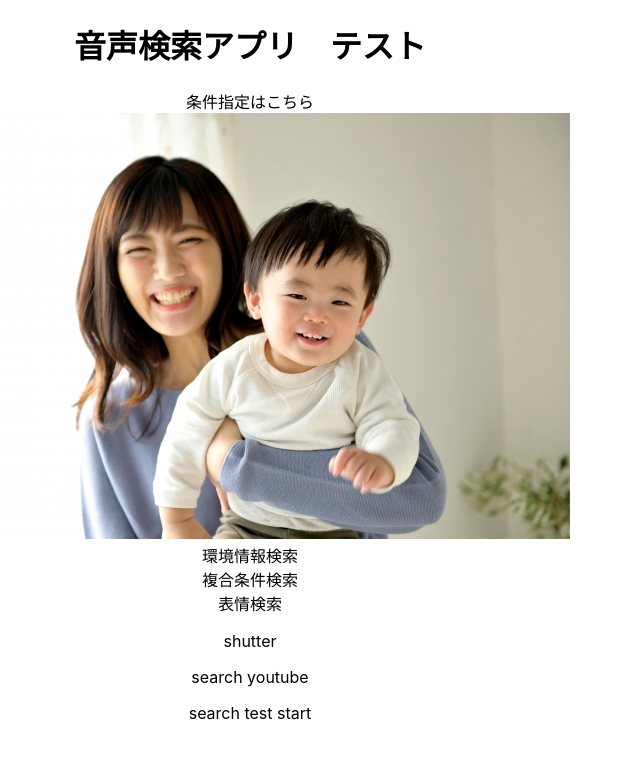
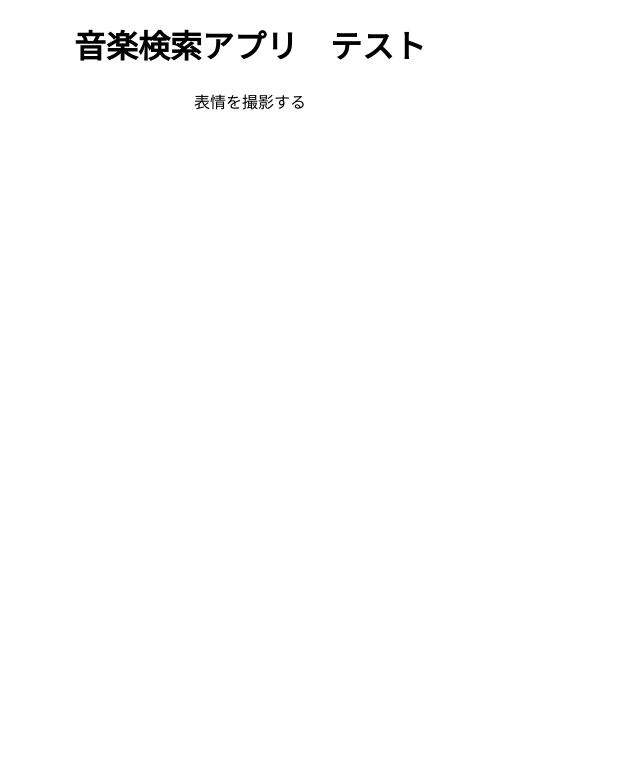
Before and after one commit to taichimurakami-github/webComp2021, a React (Create React App) app: page / in a window 1280 px wide. Shown: the top 758 px of the page, without its empty margins (390-1030 px from the left). Built offline with nearby package versions, Linux system fonts and the light colour scheme.

Commit message:
コードの整形、レイヤーとページ遷移の追加

```diff
--- a/package.json
+++ b/package.json
@@ -44,5 +44,8 @@
       "last 1 firefox version",
       "last 1 safari version"
     ]
+  },
+  "devDependencies": {
+    "node-sass": "^6.0.1"
   }
 }
--- a/src/App.js
+++ b/src/App.js
@@ -1,10 +1,38 @@
-import photo from './images/smile.jpg';
+
 import './App.css';
 import { useState, useEffect } from 'react';
-import { MSfaceAPI, useCamera } from "./components/face";
+import { MSfaceAPI, Photo } from "./components/face";
 import { searchYoutube } from "./components/youtube";
 
-function App() {
+const TopMenu = (props) => {
+  const testSearch = async () => {
+    const a = await MSfaceAPI();
+    console.log("detect result: ", a);
+  }
+
+  const goToPhotoComponent = () => props.onChangeAppStatus({ onDisp: 'PHOTO' })
+
+  return (
+    <div>
+      <div onClick={goToPhotoComponent}>表情を撮影する</div>
+      {/* <p onClick={MSfaceAPI}>face api</p> */}
+      {/* <p id="youtube" onClick={searchYoutube}>search youtube test</p> */}
+      {/* <p onClick={testSearch}>face detect test</p> */}
+      <video></video>
+      <canvas></canvas>
+    </div>
+  )
+}
+
+
+const App = () => {
+
+  //TOP, PHOTO, RESULT
+  const [appStatus, setAppStatus] = useState({
+    onDisp: 'TOP',
+    userData: {},
+    searchResult: {}
+  })
 
   const [faceInfo, setFaceInfo] = useState({
     bounding: {},
@@ -17,38 +45,27 @@ function App() {
     useCamera();
   }
 
-  async function testSearch() {
-    const a = await MSfaceAPI();
-    console.log("detect result: ", a);
-    // const a = await MSfaceAPI().then(() => { console.log("finished") });
-    // MSfaceAPI(setFaceInfo).then(() => { console.log("finished") });
-    // console.log("result:", a);
+
+  let displayComponent;
+  switch (appStatus.onDisp) {
+    case 'TOP':
+      displayComponent = <TopMenu onChangeAppStatus={setAppStatus}></TopMenu>
+      break;
+    case 'PHOTO':
+      displayComponent = <Photo onChangeAppStatus={setAppStatus}></Photo>
+      break;
+    default:
+      displayComponent = <TopMenu></TopMenu>
+      break;
   }
-
-
 
   return (
     <div className="App">
-      <h1>音声検索アプリ　テスト</h1>
-
-      <div>条件指定はこちら</div>
-      <img src={photo} />
-      <div className={"flex"}>
-        <div>環境情報検索</div>
-        <div>複合条件検索</div>
-        <div>表情検索</div>
-        {/* <p onClick={MSfaceAPI}>face api</p> */}
-        <p id="shutter">shutter</p>
-        <p id="youtube" onClick={searchYoutube}>search youtube</p>
-        <p id="result"></p>
-        <p onClick={testSearch}>search test start</p>
-        <video></video>
-        <canvas></canvas>
-      </div>
+      <h1>音楽検索アプリ　テスト</h1>
+      {displayComponent}
     </div>
   );
 }
-
 
 // const python = () => {
 //   var { PythonShell } = require('python-shell');
--- a/src/components/face.js
+++ b/src/components/face.js
@@ -1,75 +1,10 @@
+import photo from '../images/smile.jpg';
+import styles from "./styles/face.scss";
+
 const send = () => {
 
 }
 
-
-/**
- *
- * @param {object} t
- * HTML elements for taking a photo
- *
- * t.video: display taken a photo area (video tag)
- * t.shutter: take a photo button
- * t.canvas: display stream video from camera (canvas tag)
- *
- */
-const ready = () => {
-
-  const userMediaSettings = {
-    audio: false,
-    video: {
-      width: 500,
-      height: 500,
-      facingMode: "user"
-    }
-  }
-
-  let settings = {
-
-  }
-
-  const start = (t) => {
-    console.log(t);
-    navigator.mediaDevices.getUserMedia(userMediaSettings)
-      .then((stream) => {
-        console.log(stream);
-        t.video.srcObject = stream;
-        t.video.onloadedmetadata = (e) => {
-          t.video.play();
-        };
-
-        t.shutter.onclick = () => {
-          const ctx = t.canvas.getContext("2d");
-
-          t.video.pause();
-          ctx.drawImage(t.video, 0, 0, t.canvas.width, t.canvas.height)
-          setTimeout(() => {
-            t.video.play();
-          }, 500);
-        }
-      })
-      .catch((err) => {
-        console.error('mediaDevice.getUserMedia() error:', err);
-        return;
-      });
-  }
-  window.onload = () => {
-    let v = document.querySelector("video");
-    let c = document.querySelector("canvas");
-    let s = document.getElementById("shutter");
-    settings = {
-      video: v,
-      canvas: c,
-      shutter: s
-    }
-
-    console.log(c);
-    c.height = 500;
-    c.width = 500;
-
-    start(settings);
-  }
-}
 
 const main = async (setInfo) => {
 
@@ -154,4 +89,73 @@ const main = async (setInfo) => {
 
 }
 
-export { main as MSfaceAPI, ready as useCamera, send as postToServer };
+
+const Photo = (props) => {
+
+  window.onload = () => {
+    const userMediaSettings = {
+      audio: false,
+      video: {
+        width: 500,
+        height: 500,
+        facingMode: "user"
+      }
+    }
+
+    const start = (t) => {
+      console.log(t);
+      navigator.mediaDevices.getUserMedia(userMediaSettings)
+        .then((stream) => {
+          console.log(stream);
+          t.video.srcObject = stream;
+          t.video.onloadedmetadata = (e) => {
+            t.video.play();
+          };
+
+          t.shutter.onclick = () => {
+            const ctx = t.canvas.getContext("2d");
+
+            t.video.pause();
+            ctx.drawImage(t.video, 0, 0, t.canvas.width, t.canvas.height)
+            setTimeout(() => {
+              t.video.play();
+            }, 500);
+          }
+        })
+        .catch((err) => {
+          console.error('mediaDevice.getUserMedia() error:', err);
+          return;
+        });
+    }
+
+    let v = document.querySelector("video");
+    let c = document.querySelector("canvas");
+    let s = document.getElementById("shutter");
+    settings = {
+      video: v,
+      canvas: c,
+      shutter: s
+    }
+
+    console.log(c);
+    c.height = 500;
+    c.width = 500;
+
+    start(settings);
+  }
+
+  const backToTop = () => props.onChangeAppStatus({ onDisp: 'TOP' });
+
+
+  return (
+    <div className={styles['flex']}>
+      <a onClick={backToTop}>TOP画面に戻る</a>
+      <video></video>
+      <p>テスト画像</p>
+      <img src={photo} />
+      <button id="shutter">撮影する</button>
+    </div>
+  )
+}
+
+export { main as MSfaceAPI, send as postToServer, Photo };
--- /dev/null
+++ b/src/components/styles/face.scss
@@ -0,0 +1,4 @@
+.flex{
+  display: flex;
+  flex-direction: column;
+}
```
Also changed, not shown: 1 other file (tests, documents, lock files or other folders).
